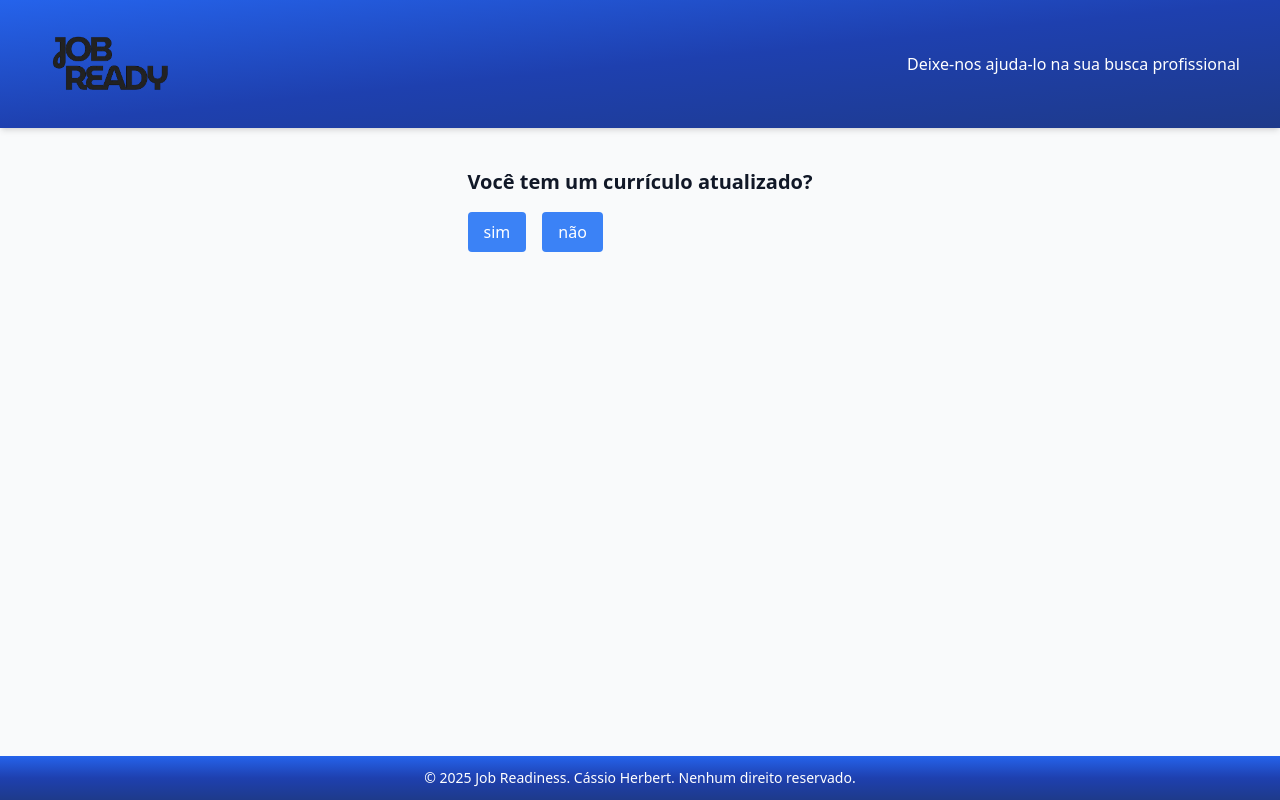
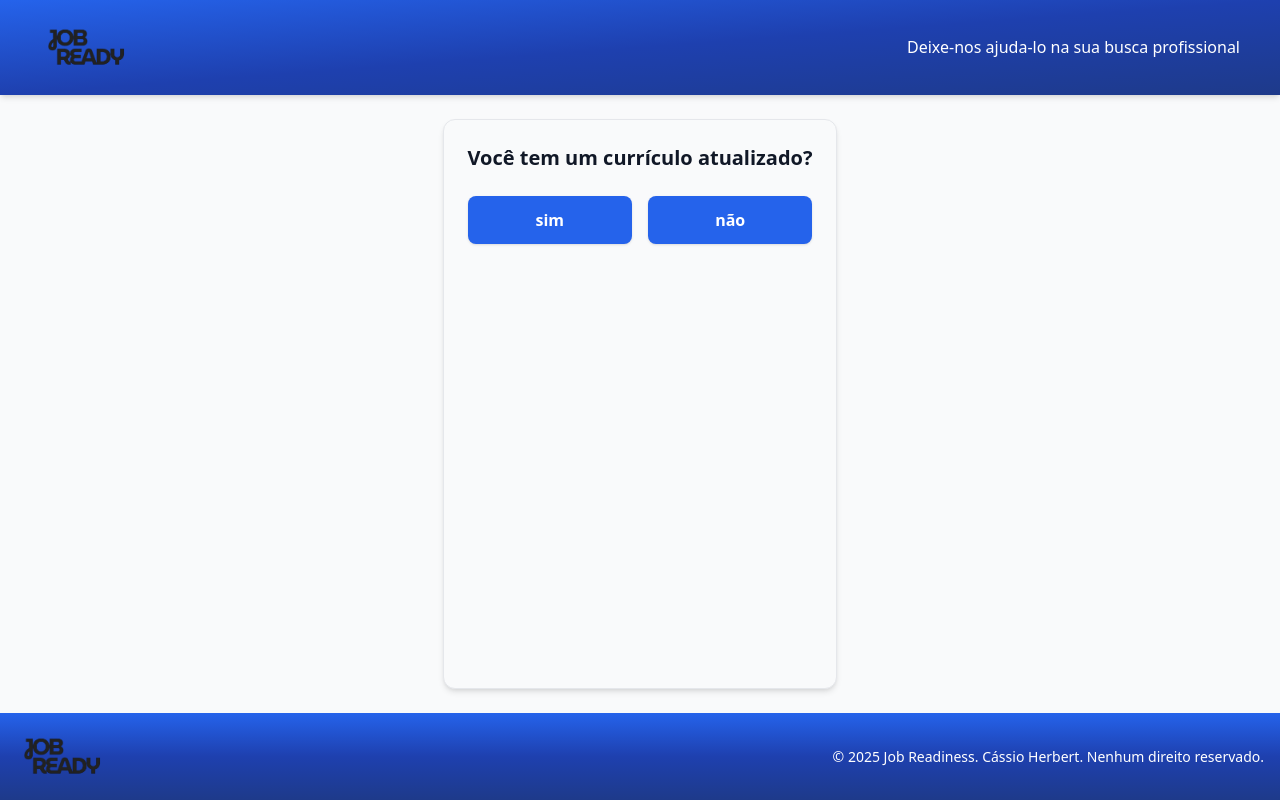
Before and after one commit to Herbert-C-byte/job-readiness, a React (Vite) app in the folder job-readness-checker/: page / in a window 1280 px wide. Built offline with nearby package versions, Linux system fonts and the light colour scheme.

Commit message:
Cássio/Added QuestionCard and Button styles

```diff
--- a/job-readness-checker/src/Header.tsx
+++ b/job-readness-checker/src/Header.tsx
@@ -6,7 +6,7 @@ export default function Header() {
       <header className="bg-gradient-to-br from-blue-600 via-blue-800 to-blue-900 text-white py-4 px-6 flex justify-between items-center shadow-md">
         <div className="container mx-auto px-4 flex justify-between items-center">
           <div className="flex items-center gap-2">
-            <img src={Logo} className=" sm:h-24 w-26" alt="logo" />
+            <img src={Logo} className="w-24 sm:w-26" alt="logo" />
           </div>
           <p className="text-white">Deixe-nos ajuda-lo na sua busca profissional</p>
         </div>
--- a/job-readness-checker/src/components/Button.tsx
+++ b/job-readness-checker/src/components/Button.tsx
@@ -1,11 +1,5 @@
 import type { PropsWithChildren } from "react";
-
-type ButtonProps = {
-  onClick: () => void;
-  disabled?: boolean;
-  className?: string;
-  type?: "button" | "reset" | "submit";
-};
+import type { ButtonProps } from "../types";
 
 export default function Button({
   children,
@@ -15,7 +9,7 @@ export default function Button({
   className = "",
 }: PropsWithChildren<ButtonProps>) {
   const buttonStyle =
-    "bg-blue-500 text-white px-4 py-2 rounded hover:bg-blue-600";
+    "w-full bg-blue-600 text-white font-semibold py-3 px-6 rounded-lg shadow hover:bg-blue-700 transition-colors duration-200";
 
   return (
     <button
--- a/job-readness-checker/src/components/Footer.tsx
+++ b/job-readness-checker/src/components/Footer.tsx
@@ -1,10 +1,15 @@
+import Logo from "../assets/Logo.png"
+
 export default function Footer() {
   const nameOfTheOwner: string = "Cássio Herbert"
 
   return(
     <>
       <footer className="bg-gradient-to-b from-blue-600 via-blue-800 to-blue-900 text-white py-3 mt-auto text-center">
-        <p className="text-sm">© {new Date().getFullYear()} Job Readiness. {nameOfTheOwner}. Nenhum direito reservado.</p>
+        <div className="container mx-auto px-4 flex justify-between items-center">
+          <img src={Logo} className="w-24 sm:w-26" alt="logo" />
+          <p className="text-sm">© {new Date().getFullYear()} Job Readiness. {nameOfTheOwner}. Nenhum direito reservado.</p>
+        </div>
       </footer>
     </>
     )
--- a/job-readness-checker/src/components/QuestionCard.tsx
+++ b/job-readness-checker/src/components/QuestionCard.tsx
@@ -4,9 +4,9 @@ import Button from "./Button";
 export default function QuestionCard({question, options, onAnswer}: QuestionCardProps) {
   return(
     <>
-      <div className="p-4 max-w-xl mx-auto">
+      <div className="bg-gray-50 rounded-xl shadow-md p-6  max-w-2xl mx-auto border border-gray-200">
         <h2 className="text-xl font-bold mb-4">{question}</h2>
-        <div className="flex gap-4">
+        <div className="grid grid-cols-1 mt-6 sm:grid-cols-2 gap-4">
           {options.map((option) => (
             <Button
               key={option}
--- a/job-readness-checker/src/types/index.ts
+++ b/job-readness-checker/src/types/index.ts
@@ -8,4 +8,11 @@ type ResultProps = {
     answers: string[]
 }
 
-export type { QuestionCardProps, ResultProps }
+type ButtonProps = {
+  onClick: () => void;
+  disabled?: boolean;
+  className?: string;
+  type?: "button" | "reset" | "submit";
+}
+
+export type { QuestionCardProps, ResultProps, ButtonProps }
```
